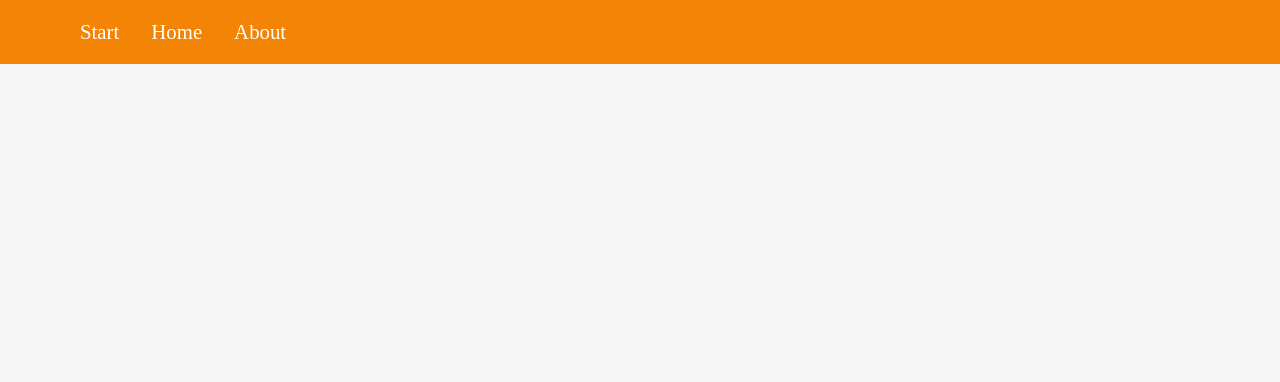
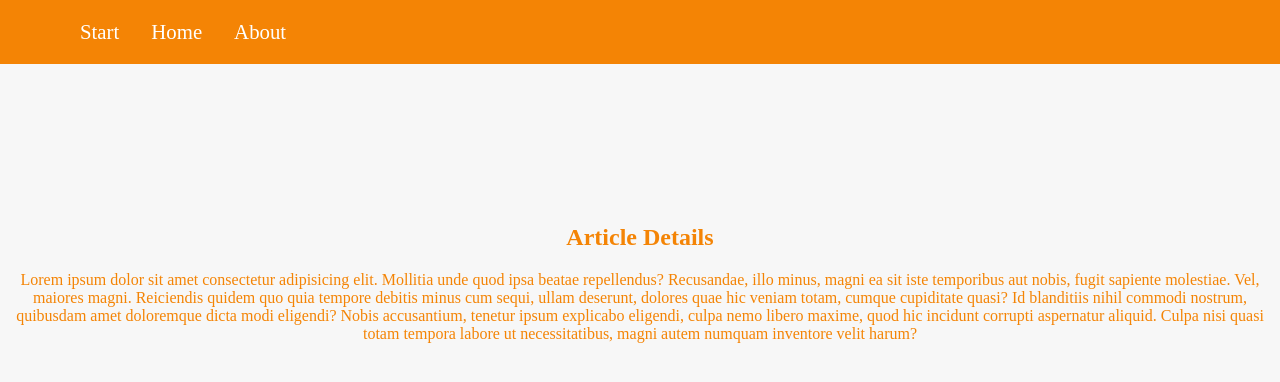
Before and after one commit to Waldemar-00/react_router, a React (Create React App) app: page /article-details/1 in a window 1280 px wide. Shown: the top 382 px of the page. Built offline with nearby package versions, Linux system fonts and the light colour scheme; a web font is replaced by a local one.

Commit message:
Started dynamic links.

```diff
--- a/src/App.js
+++ b/src/App.js
@@ -2,7 +2,11 @@ import Start from './components/pages/Start'
 import Home from './components/pages/Home'
 import About from './components/pages/About'
 import Header from './components/Header'
+import ContactUs from './components/pages/ContactUs'
+import Articles from './components/pages/Articles'
+import ArticlesDetails from './components/pages/ArticleDetails'
 import { Route } from 'react-router-dom'
+
 function App() {
   return (
     <div>
@@ -16,7 +20,16 @@ function App() {
         </Route>
         <Route path='/about'>
           <About/>
-          </Route>
+        </Route>
+        <Route path='/article'>
+          <Articles/>
+        </Route>
+        <Route path='/article-details/:articleId'>
+          <ArticlesDetails />
+        </Route>
+        <Route path='/contact'>
+          <ContactUs />
+        </Route>
       </main>
     </div>
   )
--- a/src/components/pages/About.js
+++ b/src/components/pages/About.js
@@ -1,6 +1,13 @@
+import { Link } from 'react-router-dom'
 const About = () => {
   return (
-    <h1>About Page!</h1>
+    <section>
+      <h1>About Page!</h1>
+      <p>
+        Lorem ipsum dolor, sit amet consectetur adipisicing elit. Cumque esse quae voluptate sapiente facere doloribus perspiciatis? Iste, voluptate vitae? Quasi commodi ipsa delectus. Quibusdam sit iste numquam! Consequatur, dignissimos perspiciatis.
+      </p>
+      <Link to='/contact'>Contact Us!</Link>
+    </section>
   )
 }
 export default About
--- /dev/null
+++ b/src/components/pages/ArticleDetails.js
@@ -0,0 +1,13 @@
+const ArticlesDetails = () => {
+  return (
+    <article>
+      <h1>Article Details</h1>
+      <p>
+        Lorem ipsum dolor sit amet consectetur adipisicing elit. Mollitia unde quod ipsa beatae repellendus? Recusandae, illo minus, magni ea sit iste temporibus aut nobis, fugit sapiente molestiae. Vel, maiores magni.
+        Reiciendis quidem quo quia tempore debitis minus cum sequi, ullam deserunt, dolores quae hic veniam totam, cumque cupiditate quasi? Id blanditiis nihil commodi nostrum, quibusdam amet doloremque dicta modi eligendi?
+        Nobis accusantium, tenetur ipsum explicabo eligendi, culpa nemo libero maxime, quod hic incidunt corrupti aspernatur aliquid. Culpa nisi quasi totam tempora labore ut necessitatibus, magni autem numquam inventore velit harum?
+      </p>
+    </article>
+  )
+}
+export default ArticlesDetails
--- /dev/null
+++ b/src/components/pages/Articles.js
@@ -0,0 +1,15 @@
+
+import { Link } from 'react-router-dom'
+const Articles = () => {
+  return (
+    <section>
+      <h1>Articles page!</h1>
+      <ul>
+        <li><Link to={'/article-details/a1'}>Article 1</Link></li>
+        <li><Link to={'/article-details/a2'}>Article 2</Link></li>
+        <li><Link to={'/article-details/a3'}>Article 3</Link></li>
+      </ul>
+    </section>
+  )
+}
+export default Articles
--- /dev/null
+++ b/src/components/pages/ContactUs.js
@@ -0,0 +1,6 @@
+const ContactUs = () => {
+  return (
+    <h1>Contact Us page!</h1>
+  )
+}
+export default ContactUs
--- a/src/components/pages/Home.js
+++ b/src/components/pages/Home.js
@@ -1,6 +1,10 @@
+import { Link } from 'react-router-dom'
 const Home = () => {
   return (
-    <h1>Home Page!</h1>
+    <>
+      <h1>Home Page!</h1>
+      <Link to='/article'>Article</Link>
+    </>
   )
 }
 export default Home
```
